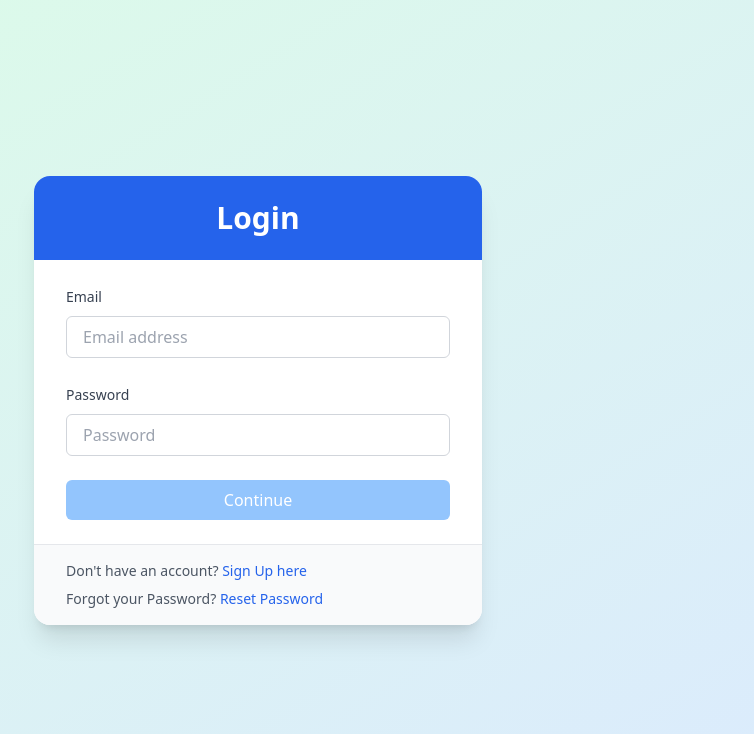
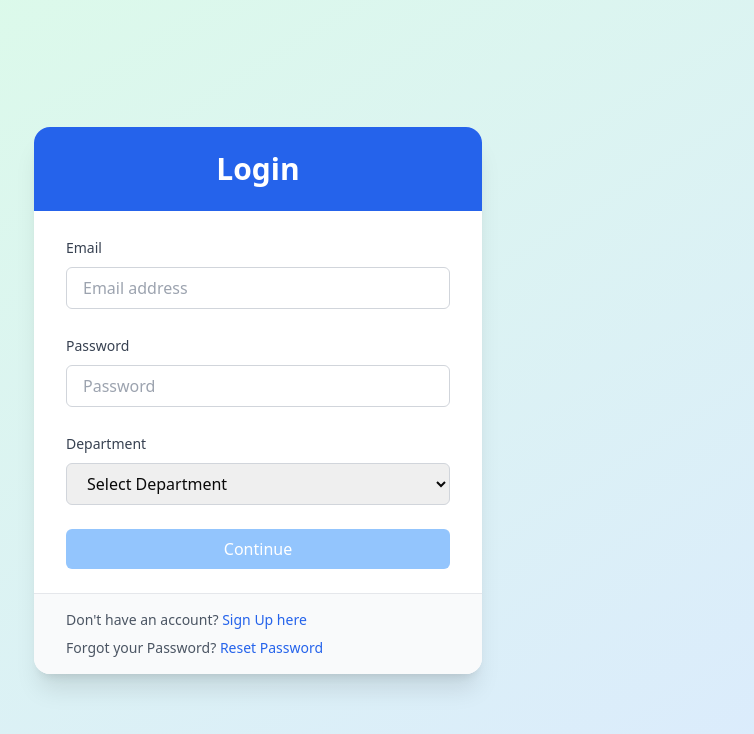
Before and after one commit to AlexiusTatius/NITJ_Intranet_Culture, a React (Vite) app in the folder Frontend/: page /Teacher/loginSignup in a window 1280 px wide. Shown: the top 734 px of the page, without its empty margins (382-1136 px from the left). Built offline with nearby package versions, Linux system fonts and the light colour scheme; no server answers.

Commit message:
Added Department dropdown

```diff
--- a/Frontend/src/Pages/Login-Signup-Teacher/LoginSignupTeacher.jsx
+++ b/Frontend/src/Pages/Login-Signup-Teacher/LoginSignupTeacher.jsx
@@ -9,6 +9,7 @@ const LoginSignupTeacher = () => {
     username: "",
     email: "",
     password: "",
+    department: "", // Department field added for both login and sign-up
   });
   const [isFormValid, setIsFormValid] = useState(false);
   const [errorMessage, setErrorMessage] = useState("");
@@ -18,18 +19,13 @@ const LoginSignupTeacher = () => {
   const location = useLocation();
 
   useEffect(() => {
-    if (state === "Login") {
     setIsFormValid(
-        formData.email !== "" && formData.password !== "" && !emailError
-      );
-    } else {
-      setIsFormValid(
-        formData.username !== "" &&
       formData.email !== "" &&
         formData.password !== "" &&
+        formData.department !== "" &&
+        (state === "Login" || formData.username !== "") &&
         !emailError
     );
-    }
   }, [formData, state, emailError]);
 
   const changeHandler = (event) => {
@@ -105,8 +101,7 @@ const LoginSignupTeacher = () => {
 
   const token = localStorage.getItem("auth-token");
 
-  return (
-    token ? null : (
+  return token ? null : (
     <div className="w-full min-h-screen bg-gradient-to-br from-green-100 to-blue-100 py-16 px-4 flex items-center justify-center">
       <motion.div
         initial={{ opacity: 0, y: -20 }}
@@ -180,6 +175,76 @@ const LoginSignupTeacher = () => {
               className="w-full px-4 py-2 border border-gray-300 rounded-md focus:ring-2 focus:ring-blue-500 focus:border-blue-500 transition-colors duration-200"
             />
           </div>
+          <div className="space-y-2 w-full sm:max-w-md">
+            <label
+              htmlFor="department"
+              className="text-sm font-medium text-gray-700"
+            >
+              Department
+            </label>
+            <div className="relative">
+              <select
+                id="department"
+                name="department"
+                value={formData.department}
+                onChange={changeHandler}
+                className="w-full px-4 py-2 border border-gray-300 rounded-md focus:ring-2 focus:ring-blue-500 focus:border-blue-500 transition-colors duration-200"
+                style={{ maxHeight: "200px", overflowY: "scroll" }}
+              >
+                <option value="">Select Department</option>
+                <option value="Biotechnology (BT)">Biotechnology (BT)</option>
+                <option value="Chemical Engineering (CHE)">
+                  Chemical Engineering (CHE)
+                </option>
+                <option value="Civil Engineering (CE)">
+                  Civil Engineering (CE)
+                </option>
+                <option value="Computer Science and Engineering (CSE)">
+                  Computer Science and Engineering (CSE)
+                </option>
+                <option value="Data Science and Engineering (DSE)">
+                  Data Science and Engineering (DSE)
+                </option>
+                <option value="Electrical Engineering (EE)">
+                  Electrical Engineering (EE)
+                </option>
+                <option value="Electronics and Communication Engineering (ECE)">
+                  Electronics and Communication Engineering (ECE)
+                </option>
+                <option value="Electronics and VLSI">
+                  Electronics and VLSI
+                </option>
+                <option value="Mathematics and Computing (MNC)">
+                  Mathematics and Computing (MNC)
+                </option>
+                <option value="Mechanical Engineering (ME)">
+                  Mechanical Engineering (ME)
+                </option>
+                <option value="Industrial and Production Engineering (IPE)">
+                  Industrial and Production Engineering (IPE)
+                </option>
+                <option value="Information Technology (IT)">
+                  Information Technology (IT)
+                </option>
+                <option value="Instrumentation and Control Engineering (ICE)">
+                  Instrumentation and Control Engineering (ICE)
+                </option>
+                <option value="Textile Technology (TT)">
+                  Textile Technology (TT)
+                </option>
+                <option value="Department of Physics">
+                  Department of Physics
+                </option>
+                <option value="Department of Mathematics">
+                  Department of Mathematics
+                </option>
+                <option value="Department of Chemistry">
+                  Department of Chemistry
+                </option>
+              </select>
+            </div>
+          </div>
+
           {errorMessage && (
             <div className="text-red-500 text-sm font-medium">
               {errorMessage}
@@ -228,14 +293,13 @@ const LoginSignupTeacher = () => {
                 onClick={toggleState}
                 className="text-blue-600 cursor-pointer hover:underline font-medium"
               >
-                  Log In here
+                Login here
               </span>
             </p>
           )}
         </div>
       </motion.div>
     </div>
-    )
   );
 };
 
```
Lines whose indentation alone changed are shown as unchanged.
